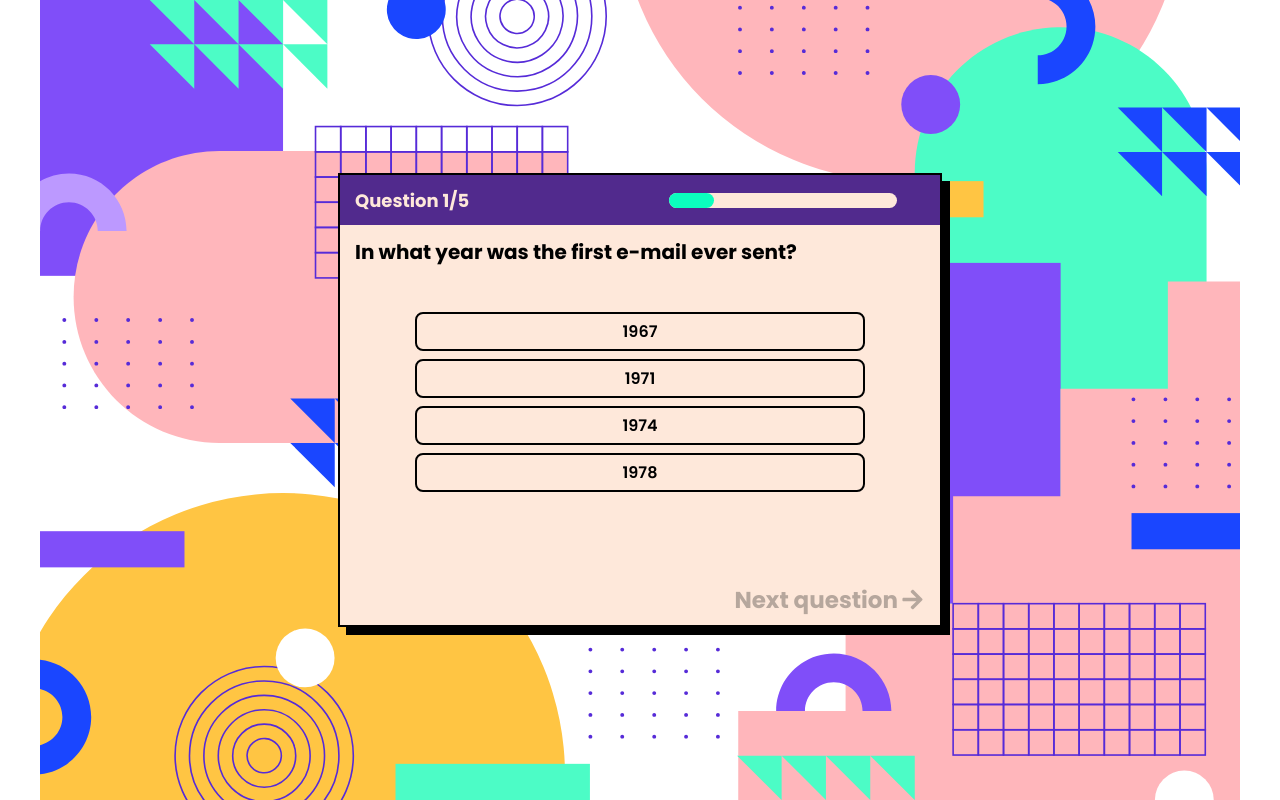
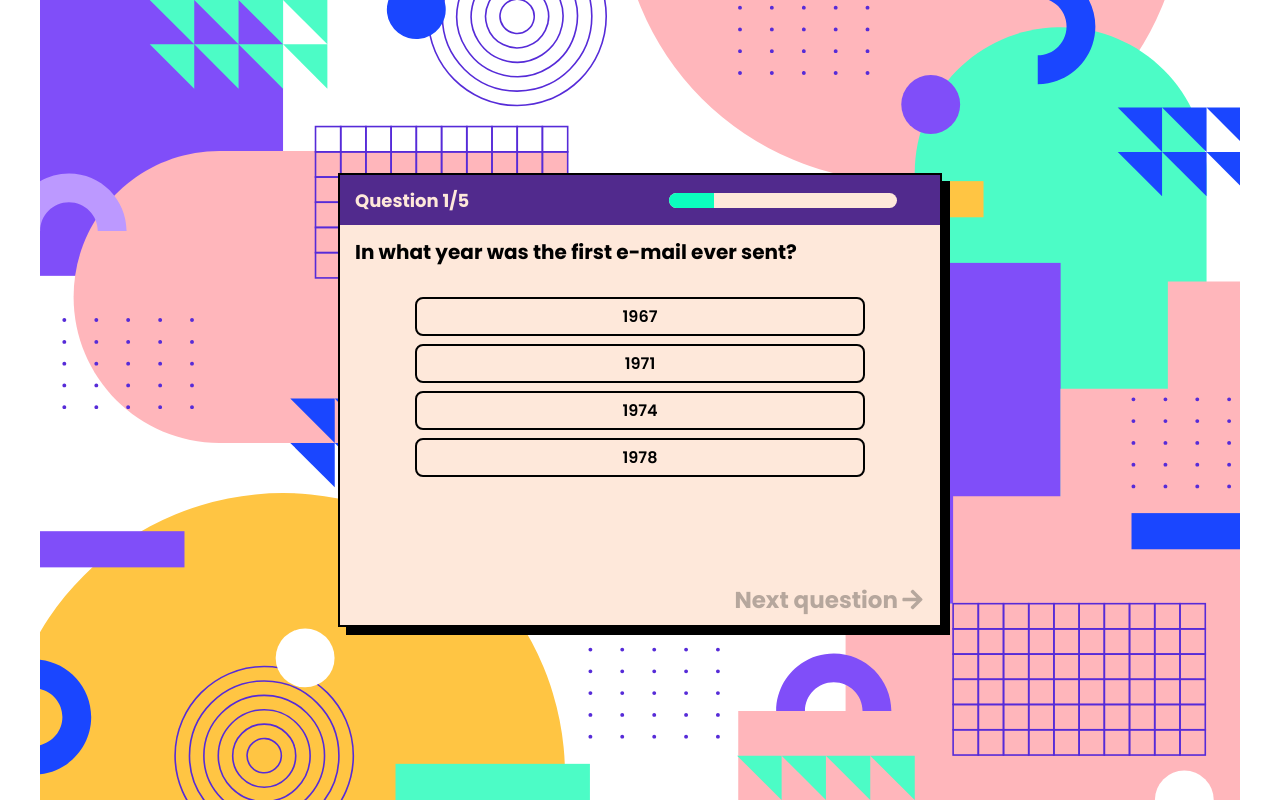
Before and after one commit to Technigo/project-redux-quiz-old, a React (Create React App) app: page /questions in a window 1280 px wide. Built offline with nearby package versions, Linux system fonts and the light colour scheme.

Commit message:
fixed small styling issue with progress bar and correct/incorrect text

```diff
--- a/src/components/CurrentQuestion.js
+++ b/src/components/CurrentQuestion.js
@@ -47,6 +47,7 @@ const QuestionStyled = styled.h1`
   margin: 0;
 `
 const CheckAnswer = styled.h1`
+  height: 45px;
   font-size: 15px;
   display: flex;
   justify-content: center;
--- a/src/components/ProgressBar.js
+++ b/src/components/ProgressBar.js
@@ -14,11 +14,11 @@ const Progress = styled.div`
     border-radius: 50px;
     width: 80%;
     background-color: #FEE8DA;
+    overflow: hidden;
 `
 const ProgressBarStyled = styled.div`
     background-color: #0BFFBE;
     height: 100%;
-    border-radius: 50px;
 `
 
 const ProgressBar = () => {
```
